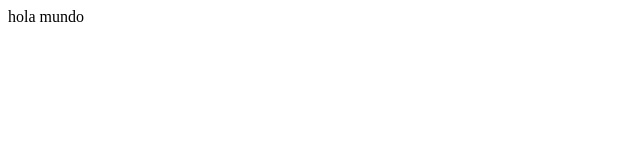
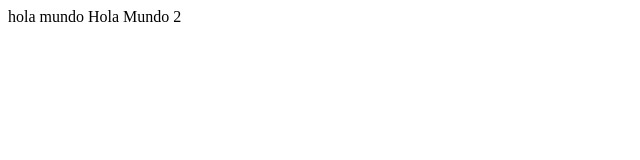
Before and after one commit to cristiannull/repoprueba, a plain HTML site: page index.html in a window 1280 px wide. Shown: the whole page, without its empty margins (0-640 px from the left). Drawn offline with Linux system fonts and the light colour scheme.

Commit message:
segunda versin de index

```diff
--- a/index.html
+++ b/index.html
@@ -7,5 +7,6 @@
 </head>
 <body>
     hola mundo
+    Hola Mundo 2
 </body>
 </html>
```
